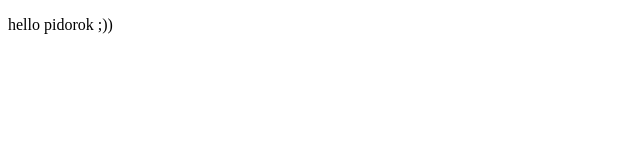
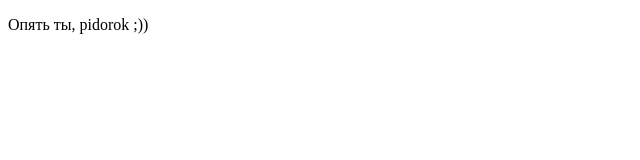
Before and after one commit to DashAndr1/project-1, a plain HTML site: page index.html in a window 1280 px wide. Shown: the full height of the page, 0-640 px from the left. Drawn offline with Linux system fonts and the light colour scheme.

Commit message:
secnd commit

```diff
--- a/index.html
+++ b/index.html
@@ -7,7 +7,7 @@
     <title>Document</title>
 </head>
 <body>
-    <p>hello pidorok ;))</p>
+    <p>Опять ты, pidorok ;))</p>
 
     <script src="js/script.js"></script>
 </body>
```
